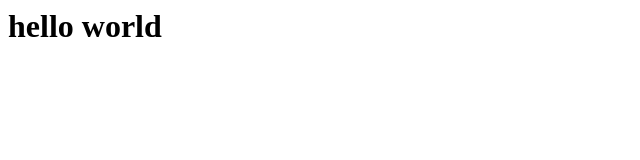
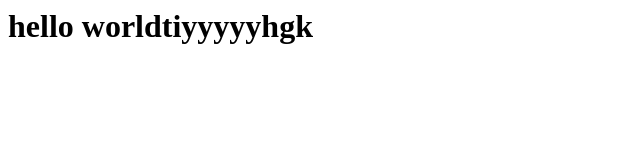
Before and after one commit to youseffb/youseffb, a plain HTML site: page index.html in a window 1280 px wide. Shown: the whole page, without its empty margins (0-640 px from the left). Drawn offline with Linux system fonts and the light colour scheme.

Commit message:
Update index.html

```diff
--- a/index.html
+++ b/index.html
@@ -1,3 +1,3 @@
 <h1>
-  hello world
+  hello worldtiyyyyyhgk
 </h1>
```
